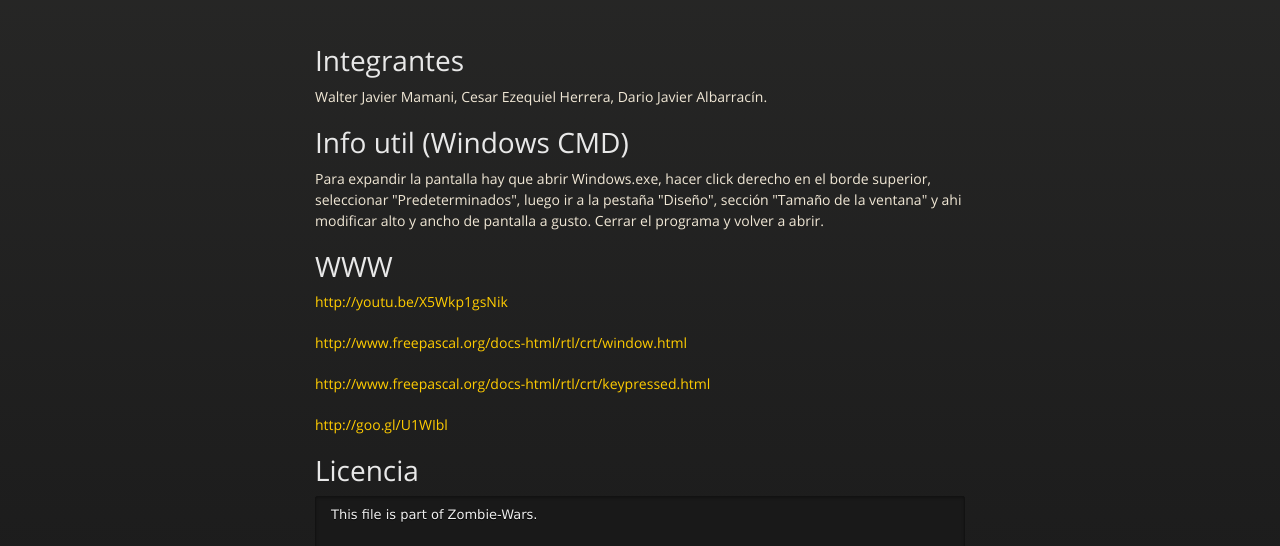
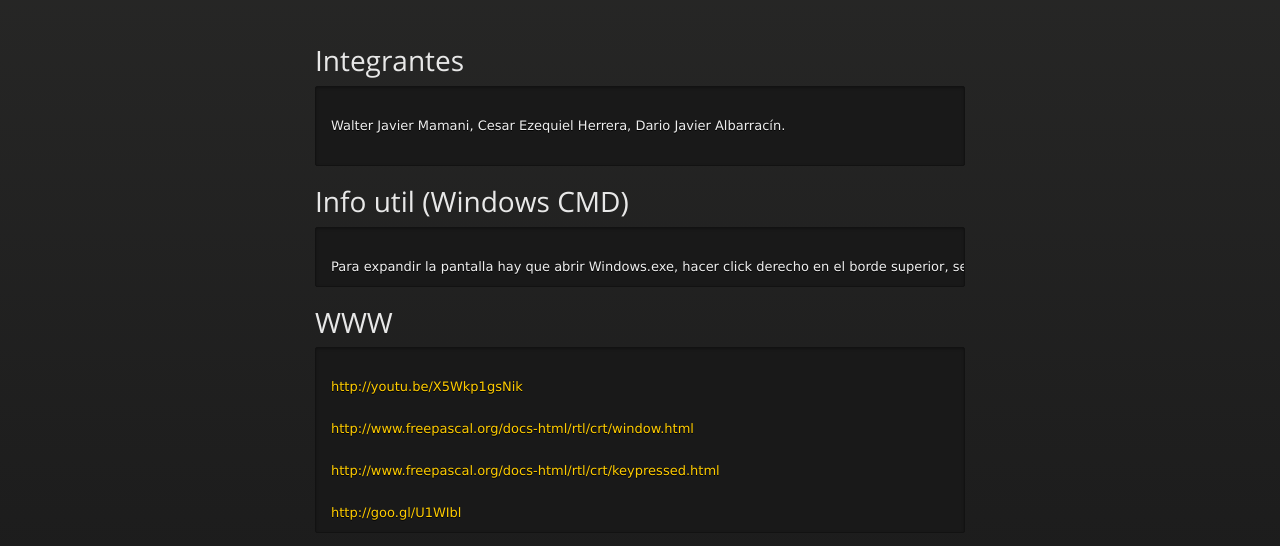
Before and after one commit to keze87/Otro-nombre, a plain HTML site: page index.html in a window 1280 px wide. Shown: the part 226-772 px from the top of the page. Drawn offline with nearby package versions, Linux system fonts and the light colour scheme.

Commit message:
Update index.html

```diff
--- a/index.html
+++ b/index.html
@@ -46,23 +46,29 @@
 <h1>
 <a id="integrantes" class="anchor" href="#integrantes" aria-hidden="true"><span class="octicon octicon-link"></span></a>Integrantes</h1>
 
-<p>Walter Javier Mamani, Cesar Ezequiel Herrera, Dario Javier Albarracín.</p>
+<pre><code>
+<p>Walter Javier Mamani, Cesar Ezequiel Herrera, Dario Javier Albarracín.
+</code></pre>
 
 <h1>
 <a id="info-util" class="anchor" href="#info-util" aria-hidden="true"><span class="octicon octicon-link"></span></a>Info util (Windows CMD)</h1>
 
-<p>Para expandir la pantalla hay que abrir Windows.exe, hacer click derecho en el borde superior, seleccionar "Predeterminados", luego ir a la pestaña "Diseño", sección "Tamaño de la ventana" y ahi modificar alto y ancho de pantalla a gusto. Cerrar el programa y volver a abrir.</p>
+<pre><code>
+Para expandir la pantalla hay que abrir Windows.exe, hacer click derecho en el borde superior, seleccionar "Predeterminados", luego ir a la pestaña "Diseño", sección "Tamaño de la ventana" y ahi modificar alto y ancho de pantalla a gusto. Cerrar el programa y volver a abrir.
+</code></pre>
 
 <h1>
 <a id="www" class="anchor" href="#www" aria-hidden="true"><span class="octicon octicon-link"></span></a>WWW</h1>
 
-<p><a href="http://youtu.be/X5Wkp1gsNik">http://youtu.be/X5Wkp1gsNik</a></p>
+<pre><code>
+<a href="http://youtu.be/X5Wkp1gsNik">http://youtu.be/X5Wkp1gsNik</a>
 
-<p><a href="http://www.freepascal.org/docs-html/rtl/crt/window.html">http://www.freepascal.org/docs-html/rtl/crt/window.html</a></p>
+<a href="http://www.freepascal.org/docs-html/rtl/crt/window.html">http://www.freepascal.org/docs-html/rtl/crt/window.html</a>
 
-<p><a href="http://www.freepascal.org/docs-html/rtl/crt/keypressed.html">http://www.freepascal.org/docs-html/rtl/crt/keypressed.html</a></p>
+<a href="http://www.freepascal.org/docs-html/rtl/crt/keypressed.html">http://www.freepascal.org/docs-html/rtl/crt/keypressed.html</a>
 
-<p><a href="http://goo.gl/U1WIbl">http://goo.gl/U1WIbl</a></p>
+<a href="http://goo.gl/U1WIbl">http://goo.gl/U1WIbl
+</code></pre>
 
 <h1>
 <a id="licencia" class="anchor" href="#licencia" aria-hidden="true"><span class="octicon octicon-link"></span></a>Licencia</h1>
```
